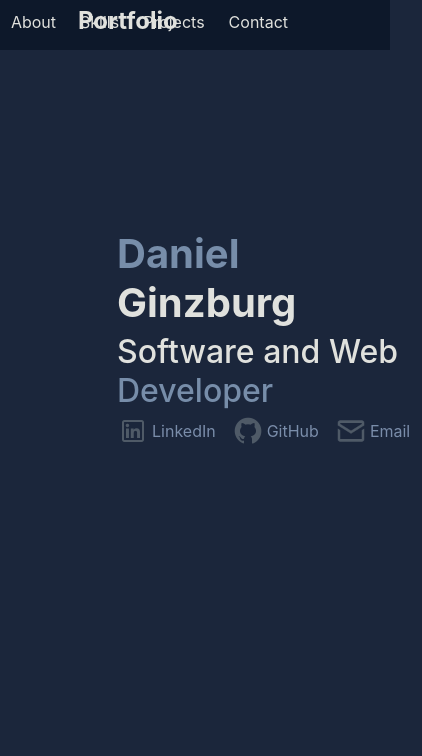
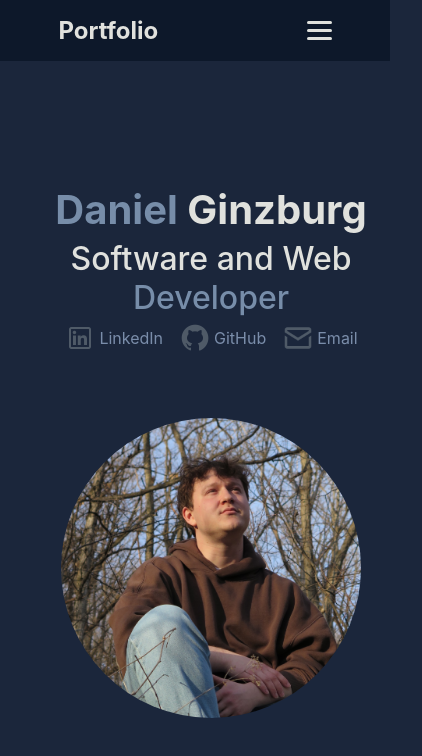
Before and after one commit to danginzburg/PortfolioSite, a React (Create React App) app: page / in a window 390 px wide. Shown: the top 756 px of the page, 422 px wide, since content can reach past the window. Built offline with nearby package versions, Linux system fonts and the light colour scheme.

Commit message:
added responsiveness to navbar and hero sections

```diff
--- a/src/App.css
+++ b/src/App.css
@@ -5,27 +5,25 @@ p, a.navbar-link, h1 {
 .navbar {
     display: flex;
     flex-direction: row;
-    margin-top: 16px;
     background-color: #0D182A;
-    min-height: 50px;
-    padding: 0;
-    margin: 0;
+    justify-content: space-between;
+    align-items: center;
+    padding: 1rem 15vw;
+    position: relative;
 }
 
 .navbar-title {
-    left: 20%;
-    position: fixed;
     font-size: 1.5rem;
     font-weight: bold;
-    margin-top: 6px;
+    margin: 0;
 }
 
 .navbar-list {
     list-style: none;
     display: flex;
-    right: 20%;
-    position: fixed;
-    margin-top: 12px;
+    gap: 1.5rem;
+    margin: 0;
+    padding: 0;
 }
 
 .navbar-item {
@@ -44,12 +42,15 @@ body {
 }
 
 .hero {
-    display: flex;
-    flex-direction: row;
-    position: fixed;
-    left: 30%;
-    top: 20%;
+  display: flex;
+  align-items: center;
+  justify-content: center;
+  gap: 4rem;
+  width: 100%;
+  flex-wrap: wrap;
+  margin-top: 3rem;
 }
+
 
 .hero-title {
     font-size: 2.5rem;
@@ -72,7 +73,6 @@ body {
     width: 300px;
     height: 300px;
     border-radius: 50%;
-    margin-left: 50px;
     overflow: hidden;
     object-fit: cover;
     object-position: center;
@@ -83,8 +83,9 @@ body {
 }
 
 .hero-container {
-    width: 100vw;
-    height: 550px;
+    width: 100%;
+    margin: 0 auto;
+    padding: 1rem;
 }
 
 .hero-location {
@@ -119,3 +120,62 @@ body {
     height: 32px;
     margin-right: 3px;
 }
+
+/* BURGER MENU STYLES */
+.burger {
+  display: none;
+  flex-direction: column;
+  gap: 5px;
+  cursor: pointer;
+}
+
+.bar {
+  width: 25px;
+  height: 3px;
+  background-color: #E0E1DD;
+  border-radius: 2px;
+}
+
+@media (max-width: 900px) {
+  .burger {
+    display: flex;
+  }
+
+  .navbar-list {
+    flex-direction: column;
+    background-color: #0D182A;
+    position: absolute;
+    top: 60px;
+    right: 0;
+    width: 20%;
+    padding: 1rem 2rem;
+    z-index: 1000;
+    max-height: 0;
+    overflow: hidden;
+    opacity: 0;
+    padding: 0 2rem;
+    transition: max-height 0.3s ease, opacity 0.3s ease;
+    pointer-events: none;
+  }
+
+  .navbar-list.open {
+    max-height: 300px;
+    opacity: 1;
+    padding: 1rem 2rem;
+    pointer-events: auto;
+  }
+
+  .navbar-item {
+    margin: 0.5rem 0;
+  }
+
+  .hero {
+    flex-direction: column;
+    text-align: center;
+  }
+
+  .hero-buttons {
+    justify-content: center;
+    align-items: center;
+  }
+}
--- a/src/App.js
+++ b/src/App.js
@@ -1,3 +1,4 @@
+import { useState } from 'react';
 import './App.css';
 import profilepic from './assets/profile-pic.JPG';
 import locpin from './assets/location-pin.png';
@@ -6,11 +7,20 @@ import github from './assets/github.png';
 import email from './assets/mail.png';
 
 function App() {
+  const [menuOpen, setMenuOpen] = useState(false);
+
   return (
     <div>
       <nav className="navbar">
         <p className="navbar-title">Portfolio</p>
-        <ul className="navbar-list">
+
+        <div className="burger" onClick={() => setMenuOpen(!menuOpen)}>
+          <span className="bar" />
+          <span className="bar" />
+          <span className="bar" />
+        </div>
+
+        <ul className={`navbar-list ${menuOpen ? 'open' : ''}`}>
           <li className="navbar-item">
             <a href="#about" className="navbar-link">About</a>
           </li>
@@ -26,8 +36,8 @@ function App() {
         </ul>
       </nav>
 
-      <div className="hero-container">
-        <header className="hero" id="about">
+      <div className="hero-container" id="about">
+        <div className="hero">
           <div className="hero-content">
             <h1 className="hero-title">
               <span className="highlight-hero">Daniel</span> Ginzburg
@@ -35,30 +45,28 @@ function App() {
             <p className="hero-subtitle">
               Software and Web <span className="highlight-hero">Developer</span>
             </p>
-            {/* <div className="hero-location">
-              <img src={locpin} alt="Location Icon" className="hero-icon"/>
-              <p className="hero-information">Minneapolis, MN</p>
-            </div> */}
             <div className="hero-buttons">
               <a href="https://www.linkedin.com/in/daniel-ginzburg/" target="_blank" rel="noopener noreferrer">
-                <img src={linkedin} alt="LinkedIn Profile" width="32" height="32" />
+                <img src={linkedin} alt="LinkedIn Profile" />
                 <span className='hero-button-text'>LinkedIn</span>
               </a>
               <a href="https://github.com/danginzburg" target="_blank" rel="noopener noreferrer">
-                <img src={github} alt="GitHub Profile" width="32" height="32" />
+                <img src={github} alt="GitHub Profile" />
                 <span className='hero-button-text'>GitHub</span>
               </a>
               <a href="mailto:daniel.ginzburg28@gmail.com">
-                <img src={email} alt="Email" width="32" height="32" />
+                <img src={email} alt="Email" />
                 <span className='hero-button-text'>Email</span>
               </a>
             </div>
           </div>
+
           <div>
-            <img src={profilepic} alt="Profile" className="hero-image"/>
+            <img src={profilepic} alt="Profile" className="hero-image" />
           </div>
-        </header>
+        </div>
       </div>
+
 
       <section id="skills">
         {/* Skills content goes here */}
```
